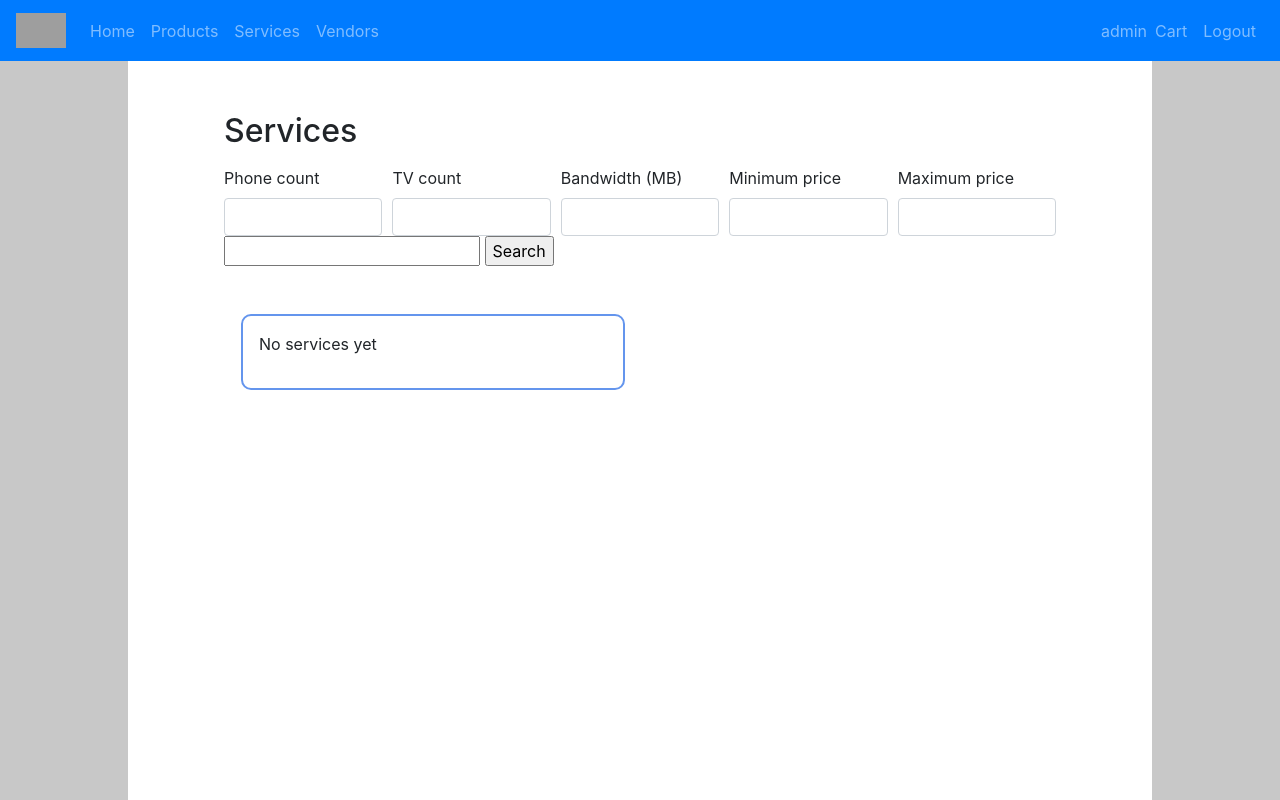
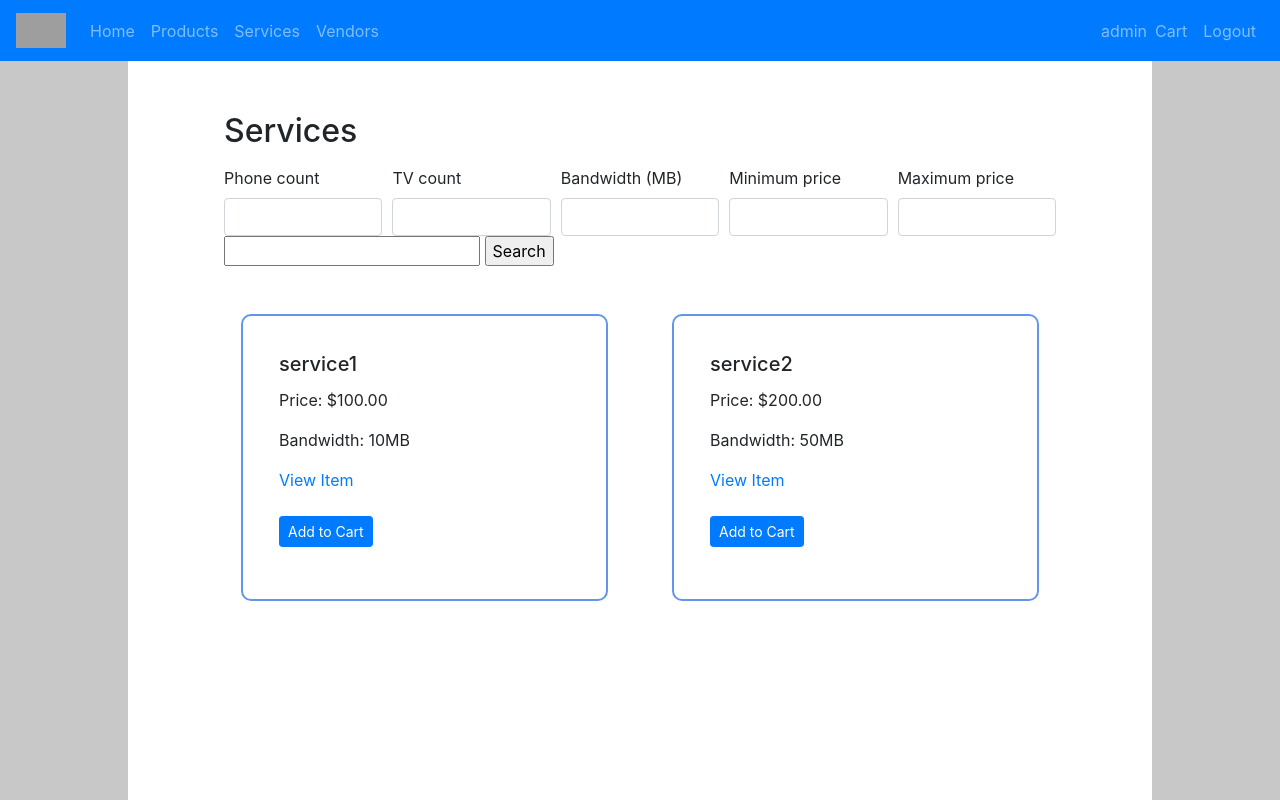
Before and after one commit to WoodardEric/cs360-database, a Django app: page /products/services/ in a window 1280 px wide. Run offline with Django 4.2, Linux system fonts and the light colour scheme; a user stored in the database is signed in; data comes from the database, SQL or seed files in the repository; both versions use the stored data as it was after the commit; some libraries are stand-ins or nearby versions; grey boxes are pictures that could not be loaded.

Commit message:
Fixed services to show up in services.html page

```diff
--- a/products/views.py
+++ b/products/views.py
@@ -87,7 +87,9 @@ def cart(request):
     return render(request, 'cart.html', {"cart":results, "total":total})
 
 def services(request):
-    return render(request, 'services.html')
+    context = {}
+    context["services"] = Service.objects.all();
+    return render(request, 'services.html', context)
 
 def vendors(request):
     context = {}
--- a/templates/services.html
+++ b/templates/services.html
@@ -57,7 +57,7 @@
           <div class="card-body">
             <h5 class="card-title">{{ service.name }}</h5>
             <p class="card-text">Price: ${{ service.price }}</p>
-            <p class="card-text">Bandwidth: ${{ service.bandwidth }}</p>
+            <p class="card-text">Bandwidth: {{ service.bandwidth }}MB</p>
             <a href="{% url 'services' %}{{ service.id }}" class="card-link">View Item</a>
             <div class="form-row">
               <input type="hidden" name="service" id="service" value="{{ service.id }}">
--- a/templates/vendors.html
+++ b/templates/vendors.html
@@ -15,7 +15,7 @@
     {% for vendor in vendors %}
       <!-- Individual vendor -->
       <div class="col" id="product">
-        <form action="add_to_cart" method="POST" value="{{ request.path }}">
+        <form action="" method="POST" value="{{ request.path }}">
           {% csrf_token %}
 
           <!-- Vendor details -->
```
Also changed, not shown: db.sqlite3.
